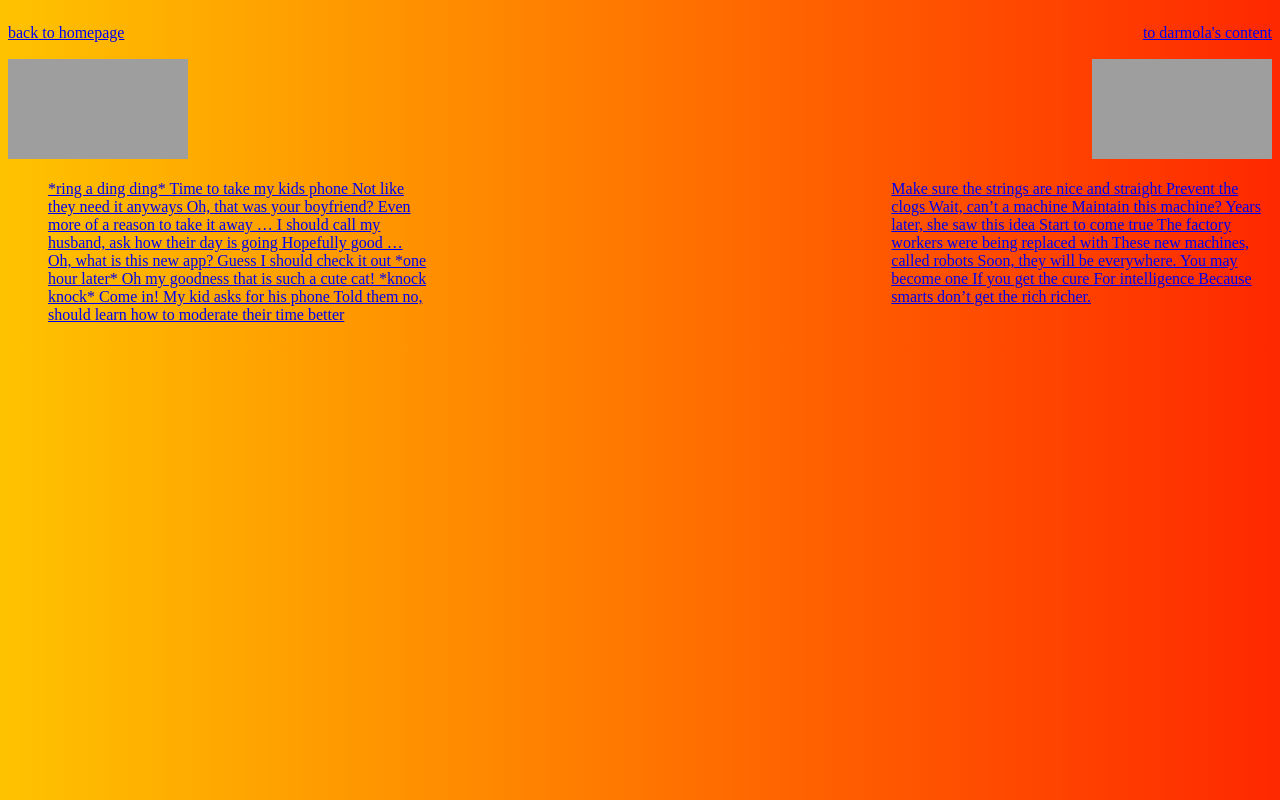
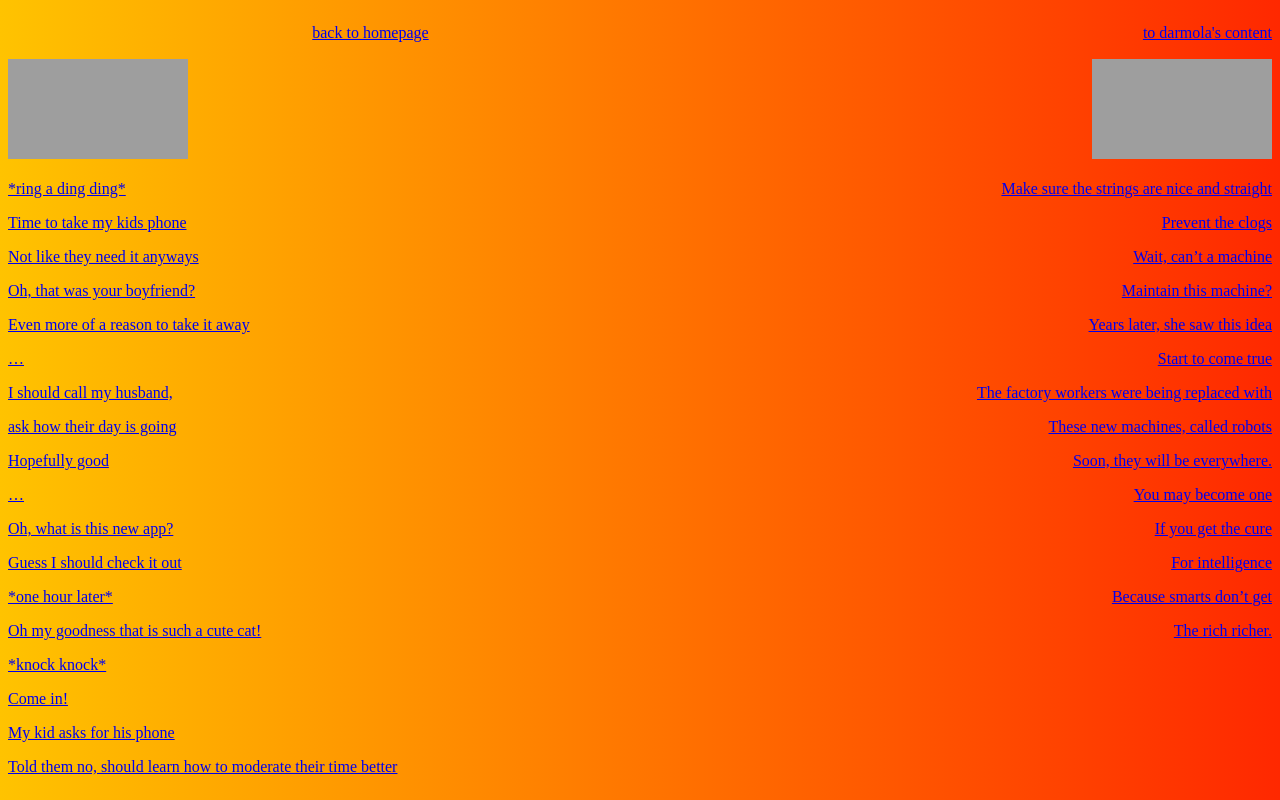
Before and after one commit to raphaelvigil/exhibition, a plain HTML site: page noel2.html in a window 1280 px wide. Drawn offline with Linux system fonts and the light colour scheme; grey boxes are pictures that could not be loaded.

Commit message:
Add files via upload

```diff
--- a/noel2.html
+++ b/noel2.html
@@ -7,7 +7,7 @@
 	<body>
 		<div class="grid">
 			<div class="left">
-				<a href="second_project.html"><p>back to homepage</p></a>
+				<a href="second_project.html"><p class="textright">back to homepage</p></a>
 			</div>
 			<div class="right">
 				<a href="darmola2.html"><p class="textright">to darmola's content</p></a>
@@ -20,46 +20,42 @@
 			</div>
 			<div>
 				<a href="https://docs.google.com/document/d/1Hh9ygfJDREAmclNtz4KRRs1YY2Nkcerjuf4GQ1vjnZU/edit?usp=sharing">
-					<ul>
-						*ring a ding ding*
-						Time to take my kids phone
-						Not like they need it anyways
-						Oh, that was your boyfriend?
-						Even more of a reason to take it away
-						…
-						I should call my husband,
-						ask how their day is going
-						Hopefully good
-						…
-						Oh, what is this new app?
-						Guess I should check it out
-						*one hour later*
-						Oh my goodness that is such a cute cat!
-						*knock knock*
-						Come in!
-						My kid asks for his phone
-						Told them no, should learn how to moderate their time better
-					</ul>
+					<p>*ring a ding ding*</p>
+					<p>Time to take my kids phone</p>
+					<p>Not like they need it anyways</p>
+					<p>Oh, that was your boyfriend?</p>
+					<p>Even more of a reason to take it away</p>
+					<p>…</p>
+					<p>I should call my husband,</p>
+					<p>ask how their day is going</p>
+					<p>Hopefully good</p>
+					<p>…</p>
+					<p>Oh, what is this new app?</p>
+					<p>Guess I should check it out</p>
+					<p>*one hour later*</p>
+					<p>Oh my goodness that is such a cute cat!</p>
+					<p>*knock knock*</p>
+					<p>Come in!</p>
+					<p>My kid asks for his phone</p>
+					<p>Told them no, should learn how to moderate their time better</p>
 				</a>
 			</div>
 			<div class="right">
 				<a href="https://docs.google.com/document/d/1MPzX69W6XssYkepmcnXS40E_QRJvXyxmkCfjsjoXhwo/edit?usp=sharing">
-					<ul>
-						Make sure the strings are nice and straight
-						Prevent the clogs
-						Wait, can’t a machine
-						Maintain this machine?
-						Years later, she saw this idea
-						Start to come true
-						The factory workers were being replaced with
-						These new machines, called robots
-						Soon, they will be everywhere.
-						You may become one
-						If you get the cure
-						For intelligence
-						Because smarts don’t get
-						the rich richer.
-					</ul>
+					<p class="textright">Make sure the strings are nice and straight</p>
+					<p class="textright">Prevent the clogs</p>
+					<p class="textright">Wait, can’t a machine</p>
+					<p class="textright">Maintain this machine?</p>
+					<p class="textright">Years later, she saw this idea</p>
+					<p class="textright">Start to come true</p>
+					<p class="textright">The factory workers were being replaced with</p>
+					<p class="textright">These new machines, called robots</p>
+					<p class="textright">Soon, they will be everywhere.</p>
+					<p class="textright">You may become one</p>
+					<p class="textright">If you get the cure</p>
+					<p class="textright">For intelligence</p>
+					<p class="textright">Because smarts don’t get</p>
+					<p class="textright">The rich richer.</p>
 				</a>
 			</div>
 		</div>
```
Also changed, not shown: darmola2.html (+5 -1 lines), images/sectch.png (added).
